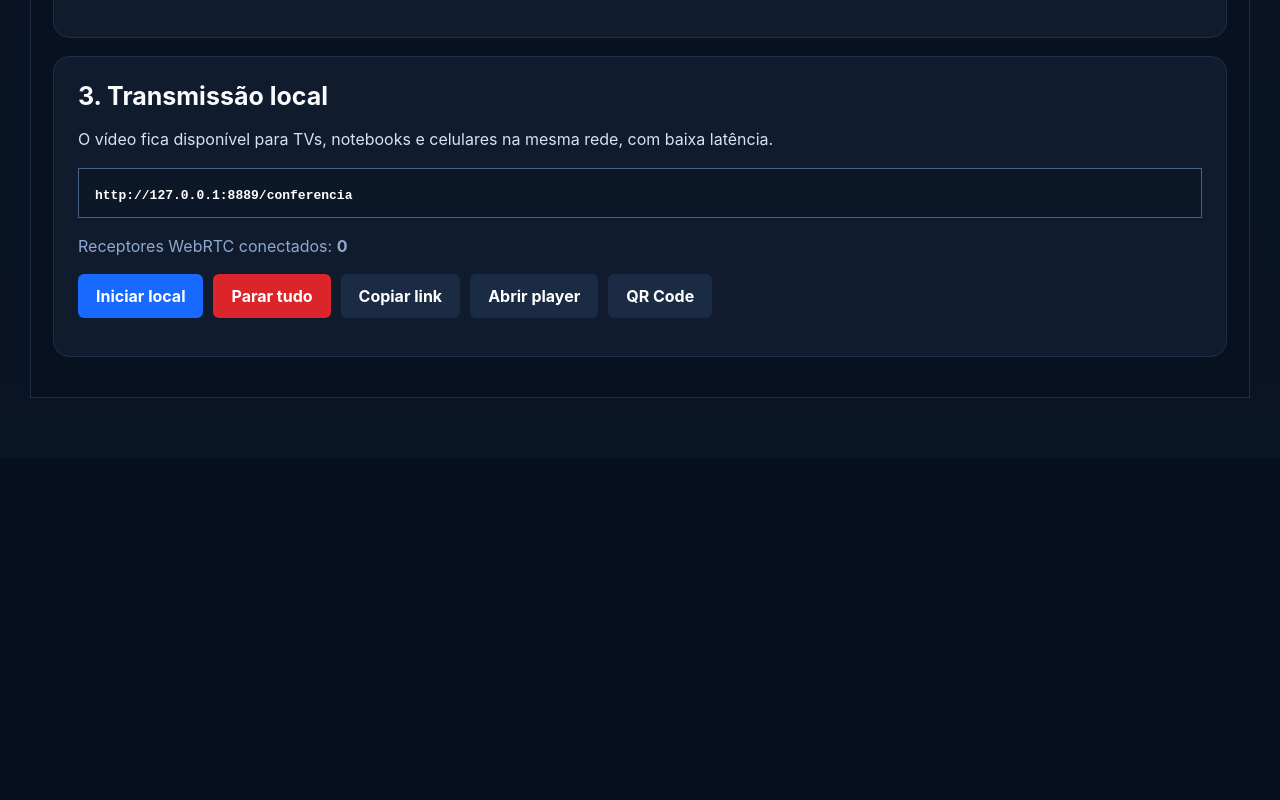
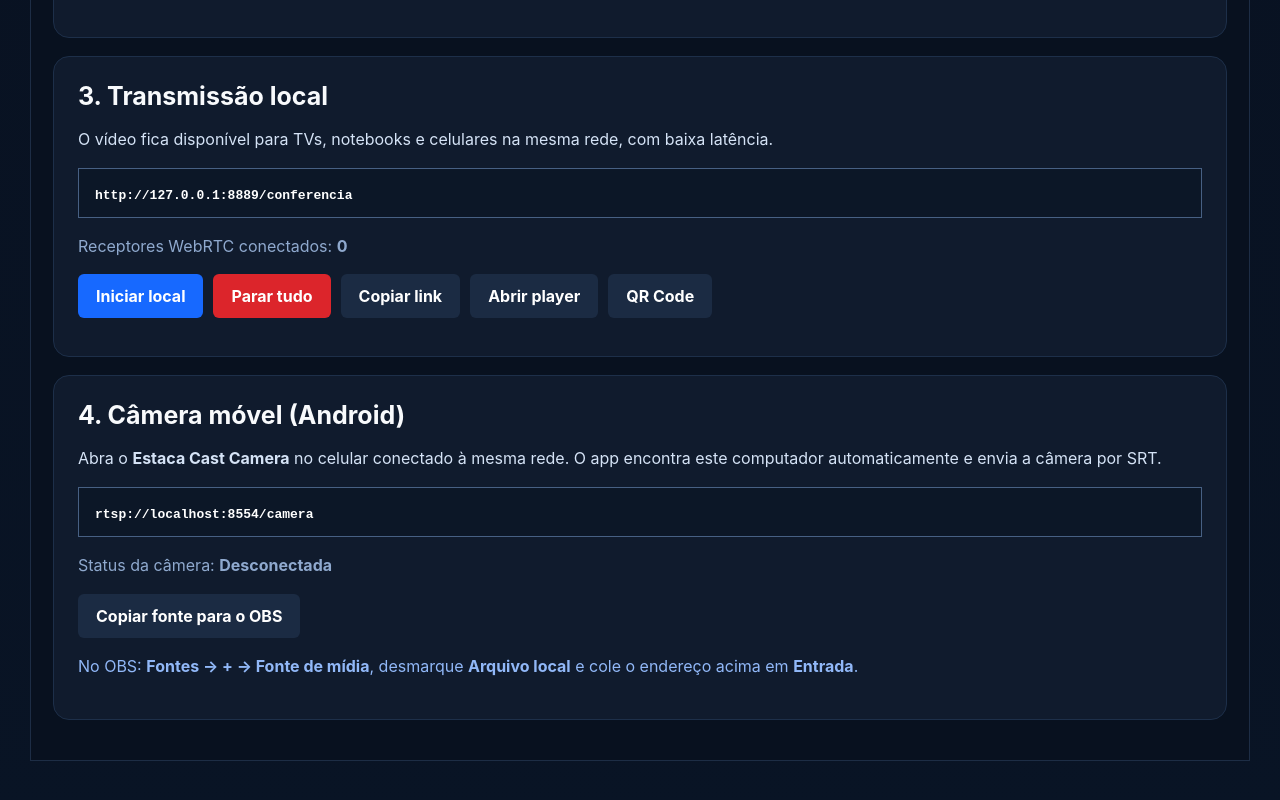
Before and after one commit to gderich/estaca-cast, an Electron app: page renderer/index.html in a window 1280 px wide. Shown: the part 916-1716 px from the top of the page. Before the commit the page ends 1374 px from the top, so only its background shows below. Drawn offline with Linux system fonts and the light colour scheme; no server answers.

Commit message:
Adicionar painel de câmera Android ao desktop

```diff
--- a/renderer/index.html
+++ b/renderer/index.html
@@ -13,7 +13,7 @@
         <h1>ESTACA CAST</h1>
         <p>Transmissão local rápida + YouTube sem complicação</p>
       </div>
-      <div class="version" id="version">v0.2.0</div>
+      <div class="version" id="version">v0.3.0</div>
     </header>
 
     <section class="status-grid">
@@ -70,6 +70,17 @@
           <button id="openPlayerBtn">Abrir player</button>
           <button id="qrBtn">QR Code</button>
         </div>
+      </div>
+
+      <div class="panel">
+        <h2>4. Câmera móvel (Android)</h2>
+        <p>Abra o <b>Estaca Cast Camera</b> no celular conectado à mesma rede. O app encontra este computador automaticamente e envia a câmera por SRT.</p>
+        <div class="copybox"><code id="cameraRtspUrl">rtsp://localhost:8554/camera</code></div>
+        <p class="muted">Status da câmera: <b id="cameraStatus">Desconectada</b></p>
+        <div class="button-row">
+          <button id="copyCameraBtn">Copiar fonte para o OBS</button>
+        </div>
+        <p class="hint">No OBS: <b>Fontes → + → Fonte de mídia</b>, desmarque <b>Arquivo local</b> e cole o endereço acima em <b>Entrada</b>.</p>
       </div>
     </section>
 
```
